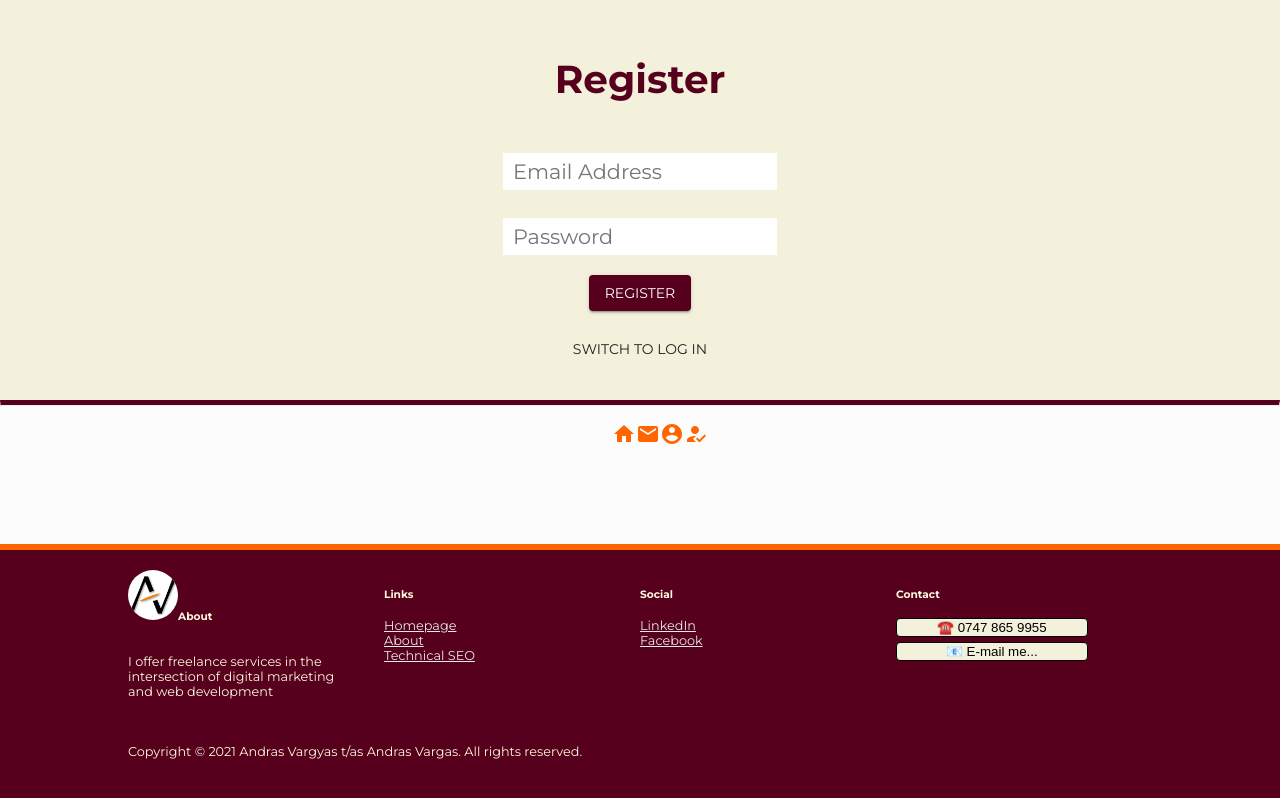
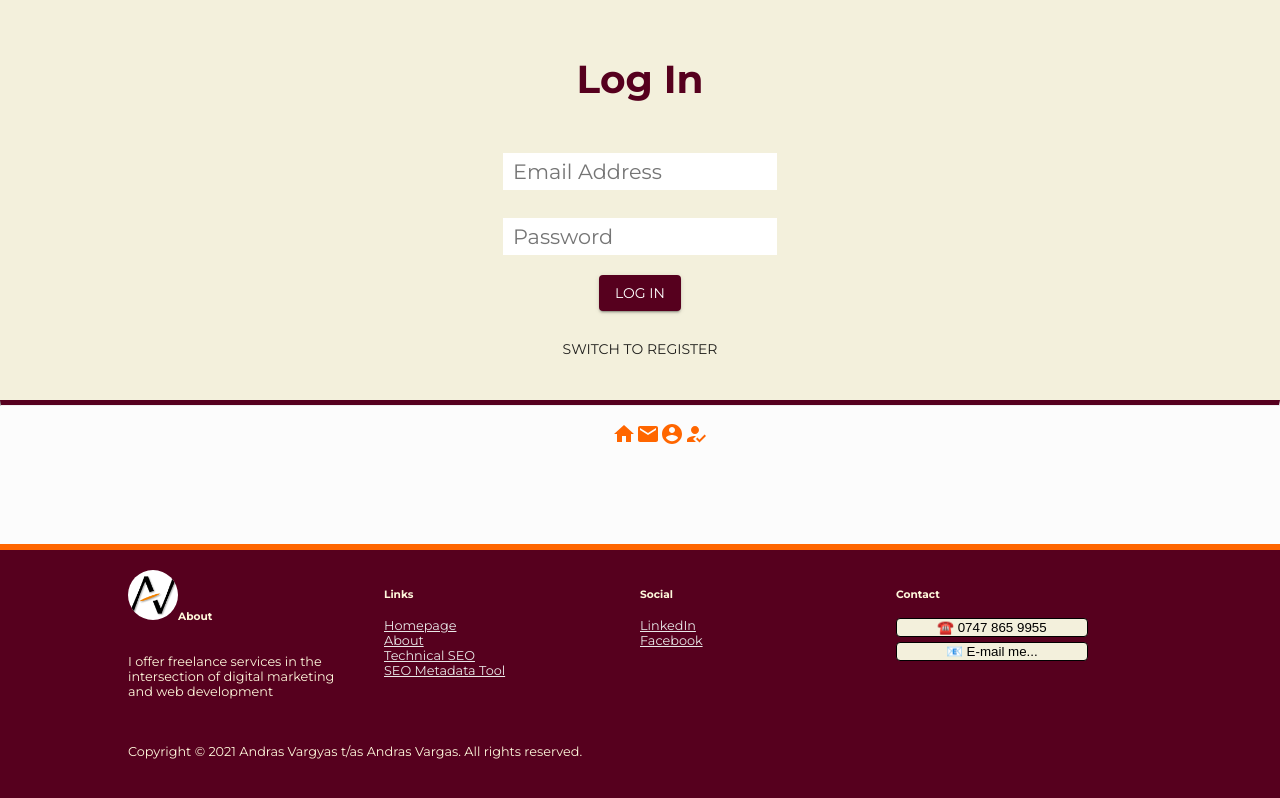
Before and after one commit to andvargas/andrasvargas.com, a React (Create React App) app: page /login in a window 1280 px wide. Built offline with nearby package versions, Linux system fonts and the light colour scheme; a web font is replaced by a local one.

Commit message:
implemented paths for login, register

```diff
--- a/src/App.js
+++ b/src/App.js
@@ -60,8 +60,8 @@ class App extends Component {
           <Route path="/sample-page" element={<SamplePage id="620fd5525d188b70b7d8ece0" />} />
           <Route path="/seo-tool" element={<SamplePage id="627ea3aec4b9a602f772ba1b" />} />
           <Route path="/andrasvargas-com" element={<SamplePage id="63c6f199d17f1a3a8d16c3a4" />} />
-          <Route path="/register" element={<Auth />} />
-          <Route path="/login" element={<Auth />} />
+          <Route path="/register" element={<Auth isSignup={true} />} />
+          <Route path="/login" element={<Auth isSignup={false} />} />
           <Route path="/contact" element={<Contact />} />
           <Route path="/" element={<Homepage />} />
           <Route path="/dashboard" element={<Dashboard />} />
--- a/src/containers/Auth/Auth.js
+++ b/src/containers/Auth/Auth.js
@@ -10,6 +10,7 @@ import NavBarSmall from "../../components/Navigation/NavBarSmall";
 import Helmet from "react-helmet";
 
 const Auth = (props) => {
+  console.log(props);
   const dispatch = useDispatch();
   const [formState, setFormState] = useState({
     controls: {
@@ -43,7 +44,7 @@ const Auth = (props) => {
         touched: false,
       },
     },
-    isSignup: true,
+    isSignup: props.isSignup,
   });
 
   const isAuthenticated = useSelector((state) => state.auth.token !== null);
@@ -111,7 +112,8 @@ const Auth = (props) => {
 
   const submitHandler = (event) => {
     event.preventDefault();
-    dispatch(actions.auth(formState.controls.email.value, formState.controls.password.value, formState.isSignup));
+    /* dispatch(actions.auth(formState.controls.email.value, formState.controls.password.value, formState.isSignup)); */
+    dispatch(actions.auth(formState.controls.email.value, formState.controls.password.value, props.isSignup));
   };
 
   const formElementsArray = [];
--- a/src/containers/Footer/Footer.js
+++ b/src/containers/Footer/Footer.js
@@ -44,6 +44,7 @@ const Footer = () => {
           <Link to="/">Homepage</Link>
           <Link to="/about">About</Link>
           <Link to="/technical-seo-audit-service">Technical SEO</Link>
+          <a href="https://floatingpint.com/seo-tool/">SEO Metadata Tool</a>
         </div>
         <div className="footerCard">
           <h5>Social</h5>
```
Also changed, not shown: 1 other file (tests, documents, lock files or other folders).
